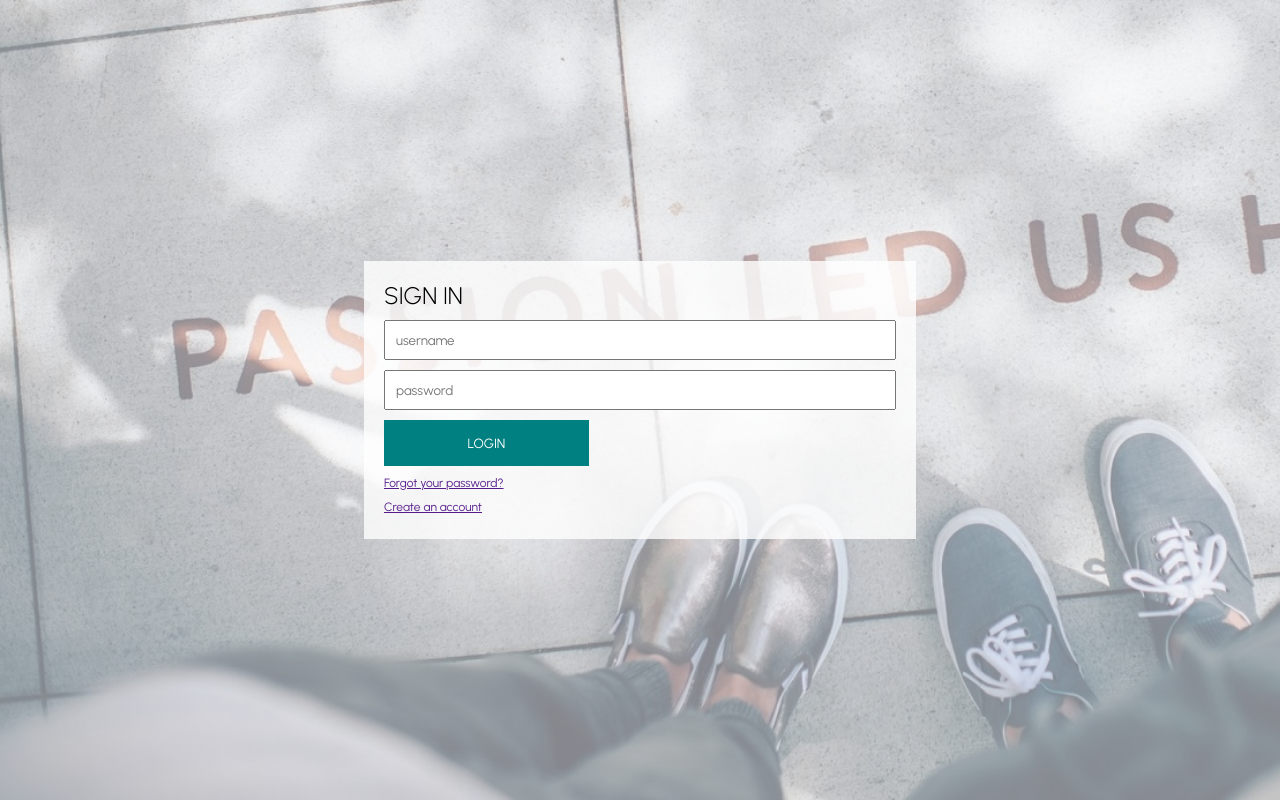
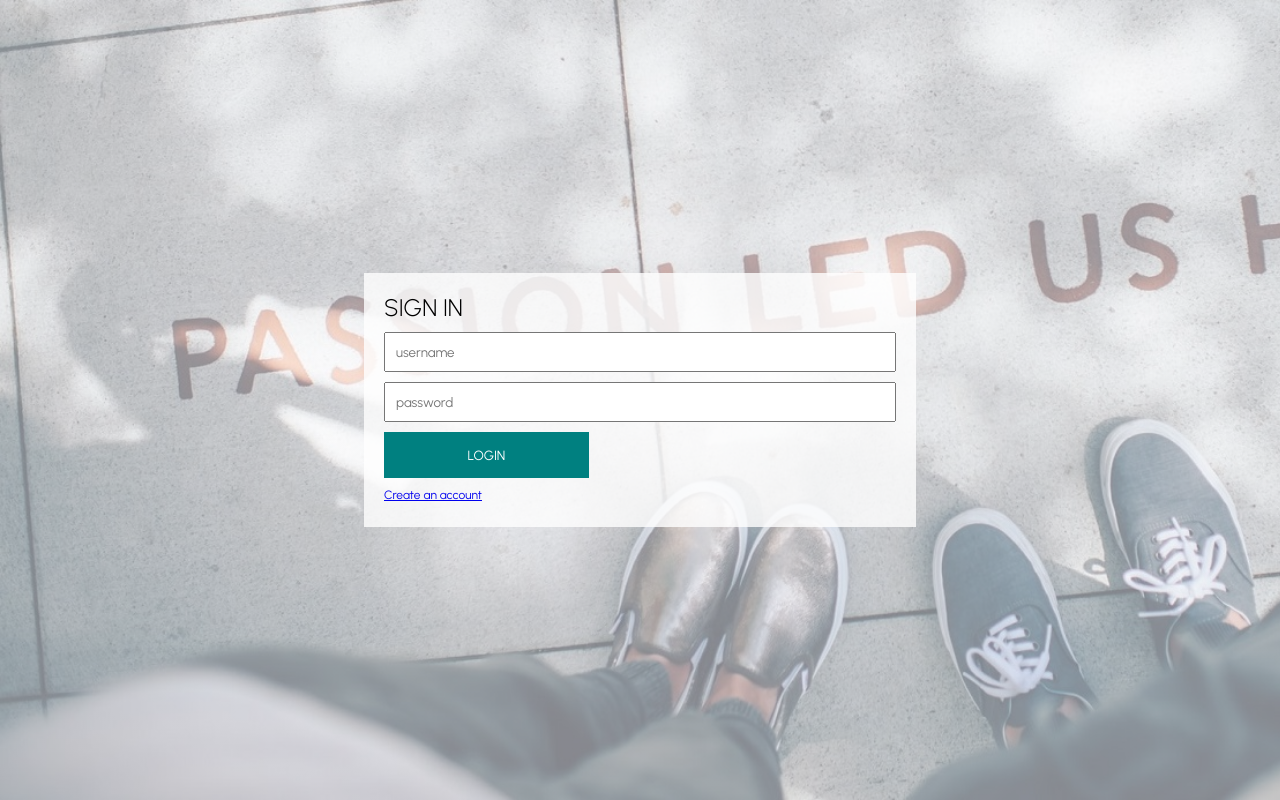
Before and after one commit to AliPooladmast/e-commerce, a React (Create React App) app: page /login in a window 1280 px wide. Built offline with nearby package versions, Linux system fonts and the light colour scheme; no server answers.

Commit message:
improve href for anchor elements in login page

```diff
--- a/src/pages/Login/Login.jsx
+++ b/src/pages/Login/Login.jsx
@@ -33,8 +33,7 @@ const Login = () => {
             LOGIN
           </button>
           {error && <div className={style.Error}>Somthing went wrong...</div>}
-          <a href="">Forgot your password?</a>
-          <a href="">Create an account</a>
+          <a href="register">Create an account</a>
         </form>
       </div>
     </div>
```
